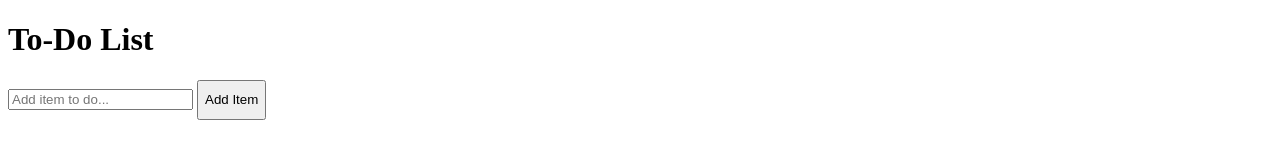
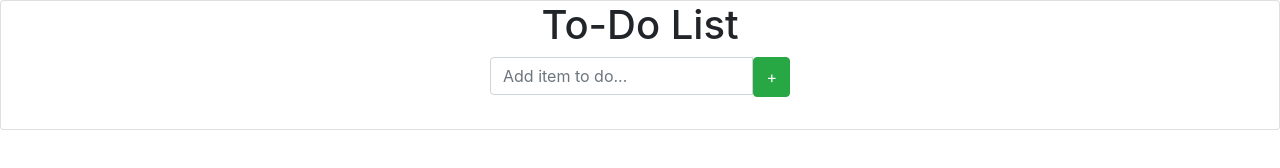
Before and after one commit to Karan01406/Coding, a plain HTML site: page To-do List-2/index.html in a window 1280 px wide. Drawn offline with nearby package versions, Linux system fonts and the light colour scheme.

Commit message:
Update index.html

```diff
--- a/To-do List-2/index.html
+++ b/To-do List-2/index.html
@@ -3,16 +3,27 @@
     <head>
         <title>To-do List</title>
 
+        <link rel="stylesheet" href="https://cdn.jsdelivr.net/npm/bootstrap@4.5.3/dist/css/bootstrap.min.css" integrity="sha384-TX8t27EcRE3e/ihU7zmQxVncDAy5uIKz4rEkgIXeMed4M0jlfIDPvg6uqKI2xXr2" crossorigin="anonymous">
         <link rel = "stylesheet" href = "styles.css">
     </head>
 
     <body>
+<center>
 
+    <div class="card mb-3">
+        <center>
         <h1>To-Do List</h1>
-        <input id = "addItem" placeholder = "Add item to do...">
-        <button id = "btnAddItem">Add Item</button>
-         <ul id = "list"></ul>
+        <div class = "input-group">
+            <input id = "addItem" class = "form-control" placeholder = "Add item to do...">
+            <button type="button" class="btn btn-success" id = "btnAddItem">+</button><Br><Br><Br>
+        </div>
 
+           <ul class="list-group" id = "list"></ul>
+        </div>
+
+         <script src="https://code.jquery.com/jquery-3.5.1.slim.min.js" integrity="sha384-DfXdz2htPH0lsSSs5nCTpuj/zy4C+OGpamoFVy38MVBnE+IbbVYUew+OrCXaRkfj" crossorigin="anonymous"></script>
+        <script src="https://cdn.jsdelivr.net/npm/popper.js@1.16.1/dist/umd/popper.min.js" integrity="sha384-9/reFTGAW83EW2RDu2S0VKaIzap3H66lZH81PoYlFhbGU+6BZp6G7niu735Sk7lN" crossorigin="anonymous"></script>
+        <script src="https://cdn.jsdelivr.net/npm/bootstrap@4.5.3/dist/js/bootstrap.min.js" integrity="sha384-w1Q4orYjBQndcko6MimVbzY0tgp4pWB4lZ7lr30WKz0vr/aWKhXdBNmNb5D92v7s" crossorigin="anonymous"></script>
         <script src = "index.js"></script>
     </body>
 </html>
```
